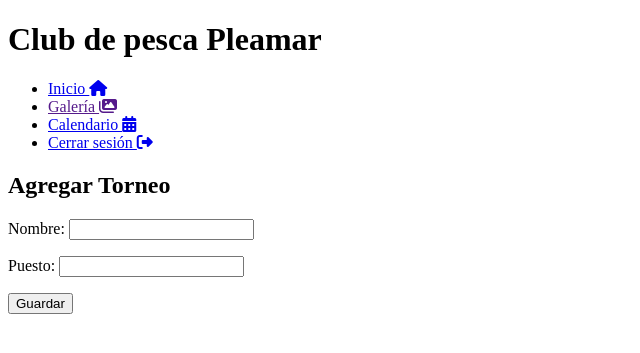
After one commit to reivincitot/paginawebpleamar, a Django app: page /events/add_torneo/ in a window 1280 px wide. The commit adds this page. Shown: the top 353 px of the page, without its empty margins (0-640 px from the left). Run offline with Django 4.2, Linux system fonts and the light colour scheme; the visitor is signed in with stand-in values (Sample User, id 1); parts of the project's set-up code (start-up, migrations or seed data) failed here and were passed over; some libraries are stand-ins or nearby versions.

Commit message:
creación formulario para el listado de torneos en los que se ha participado

```diff
--- a/webpleamar/events/forms.py
+++ b/webpleamar/events/forms.py
@@ -1,7 +1,12 @@
 from django import forms
-from .models import ClubEvent
+from .models import ClubEvent, Torneo
 
 class ClubEventForm(forms.ModelForm):
     class Meta:
         model = ClubEvent
         fields = ['titulo', 'start_time', 'day', 'month', 'year', 'descripcion']
+
+class TorneoForm(forms.ModelForm):
+    class Meta:
+        model = Torneo
+        fields = ['nombre', 'puesto']
--- a/webpleamar/events/models.py
+++ b/webpleamar/events/models.py
@@ -1,6 +1,7 @@
 from django.db import models
 from schedule.models import Event
 from django.utils import timezone
+from django.contrib.auth.models import User
 
 class ClubEvent(Event):
     titulo = models.CharField(max_length=100, default="Sin título")
@@ -12,3 +13,17 @@ class ClubEvent(Event):
 
     def __str__(self):
         return self.titulo
+
+
+class Torneo(models.Model):
+    nombre = models.CharField(max_length=100)
+    puesto = models.CharField(max_length=100)
+    creado_por = models.ForeignKey(User, on_delete=models.CASCADE)
+
+    class Meta:
+        permissions = [
+            ("can_add_torneo","Can add torneo"),
+        ]
+
+    def __str__(self):
+        return self.nombre
--- a/webpleamar/events/urls.py
+++ b/webpleamar/events/urls.py
@@ -5,5 +5,6 @@ urlpatterns = [
     path('', views.event_list, name='event_list'),
     path('<int:id>/', views.event_detail, name='event_detail'),
     path('calendar/', views.calendar_view, name='calendar'),
-    path('add/', views.add_event, name='add_event')
+    path('add/', views.add_event, name='add_event'),
+    path('add_torneo/', views.add_torneo, name='add_torneo')
 ]
--- a/webpleamar/events/views.py
+++ b/webpleamar/events/views.py
@@ -1,8 +1,11 @@
-from django.shortcuts import render
+from django.shortcuts import render, redirect
+from django.contrib.auth.decorators import permission_required
 from django.http import JsonResponse
 from django.views.decorators.csrf import csrf_exempt
-from .models import ClubEvent
+from .models import ClubEvent, Torneo
+from .forms import TorneoForm
 import json
+
 
 def event_list(request):
     events = ClubEvent.objects.all()
@@ -37,3 +40,17 @@ def add_event(request):
         return JsonResponse({'message': 'Event added successfully'}, status=201)
 
     return JsonResponse({'error': 'Invalid request method'}, status=405)
+
+
+@permission_required('events.can_add_torneo')
+def add_torneo(request):
+    if request.method == 'POST':
+        form = TorneoForm(request.POST)
+        if form.is_valid():
+            torneo = form.save(commit=False)
+            torneo.creado_por = request.user
+            torneo.save()
+            return redirect('home')
+    else:
+        form = TorneoForm
+    return render(request,'events/add_torneo.html',{'form':form})
--- a/webpleamar/homepage/admin.py
+++ b/webpleamar/homepage/admin.py
@@ -1,8 +1,7 @@
 from django.contrib import admin
-from .models import Historia, Participacion
+from .models import Historia
 
 
 # Register your models here.
 
 admin.site.register(Historia)
-admin.site.register(Participacion)
--- a/webpleamar/homepage/urls.py
+++ b/webpleamar/homepage/urls.py
@@ -1,8 +1,6 @@
 from django.urls import path
 from . import views
 
-
 urlpatterns = [
     path('', views.home, name='home'),
-    path('participacion/', views.participacion_torneos, name='participacion_torenos')
 ]
--- a/webpleamar/templates/base.html
+++ b/webpleamar/templates/base.html
@@ -1,14 +1,21 @@
 {% load static %}
 <!DOCTYPE html>
 <html lang="es">
+
 <head>
     <meta charset="UTF-8">
     <meta name="viewport" content="width=device-width, initial-scale=1.0">
     <link rel="icon" type="image/x-icon" href="{% static 'images/favicon.ico' %}">
     {% block title %}<title>Club de Pesca Pleamar</title>{% endblock %}
+    <script src="https://kit.fontawesome.com/c2286c5998.js" crossorigin="anonymous"></script>
 </head>
+
 <body>
-
+    <div class="container">
+        <h1 class="titulo-main-page">
+            Club de pesca Pleamar
+        </h1>
+    </div>
     <div class="container">
         {% include 'navbar.html' %}
         <div class="content">
@@ -17,6 +24,6 @@
             {% endblock %}
         </div>
     </div>
-    <script src="https://kit.fontawesome.com/c2286c5998.js" crossorigin="anonymous"></script>
 </body>
+
 </html>
--- /dev/null
+++ b/webpleamar/templates/events/add_torneo.html
@@ -0,0 +1,13 @@
+{% extends 'base.html' %}
+{% load static %}
+
+{% block content %}
+<div class="container">
+    <h2>Agregar Torneo</h2>
+    <form method="post">
+        {% csrf_token %}
+        {{ form.as_p }}
+        <button type="submit" class="btn btn-primary">Guardar</button>
+    </form>
+</div>
+{% endblock %}
```
Also changed, not shown: webpleamar/homepage/forms.py (deleted, +0 -7 lines), webpleamar/homepage/models.py (+3 -5 lines), webpleamar/homepage/templates/homepage/home.html (+7 -8 lines), webpleamar/homepage/views.py (+0 -24 lines), webpleamar/events/migrations/0005_torneo.py (added), webpleamar/homepage/migrations/0001_initial.py, webpleamar/homepage/migrations/0002_remove_participacion_resultado_and_more.py (deleted).
